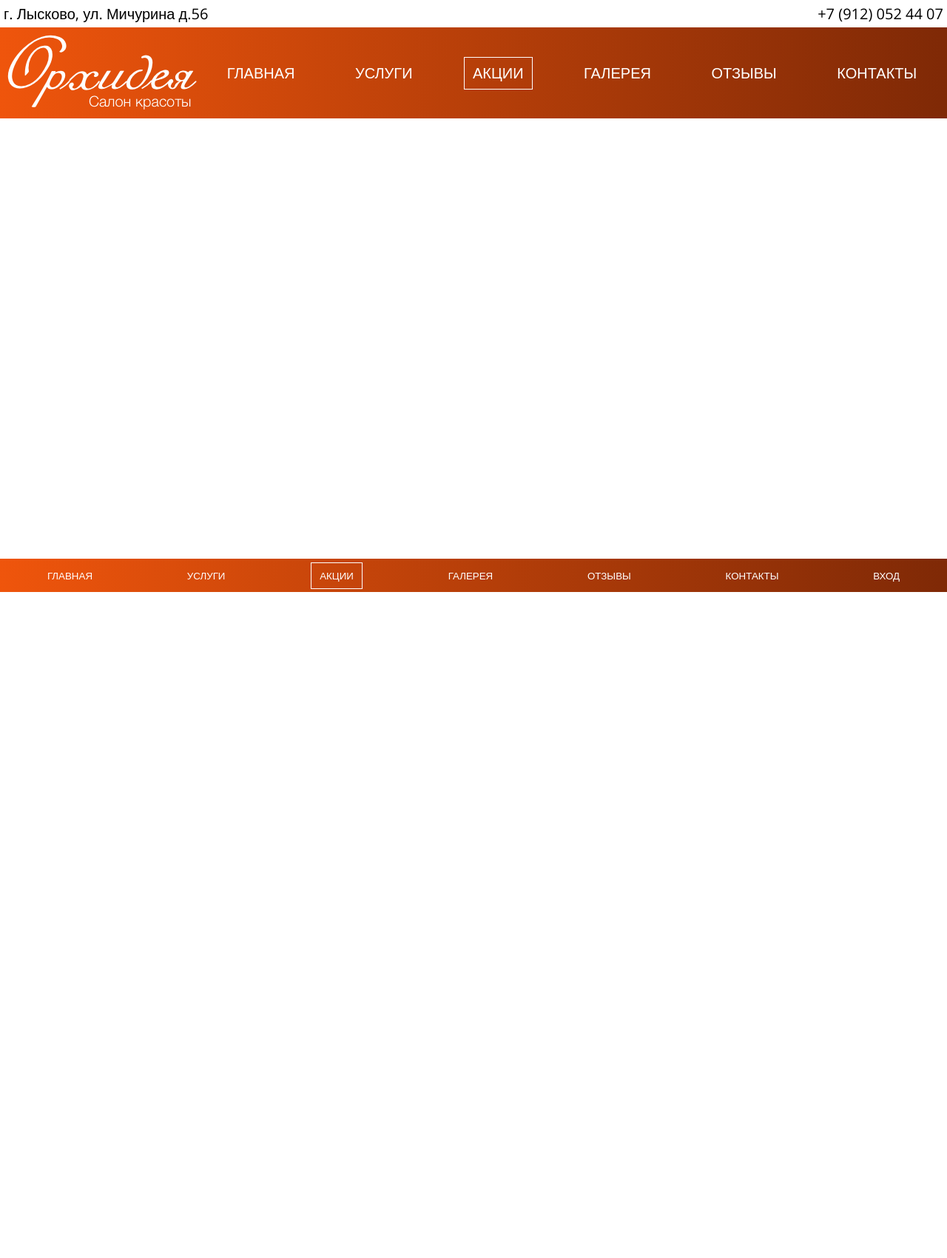
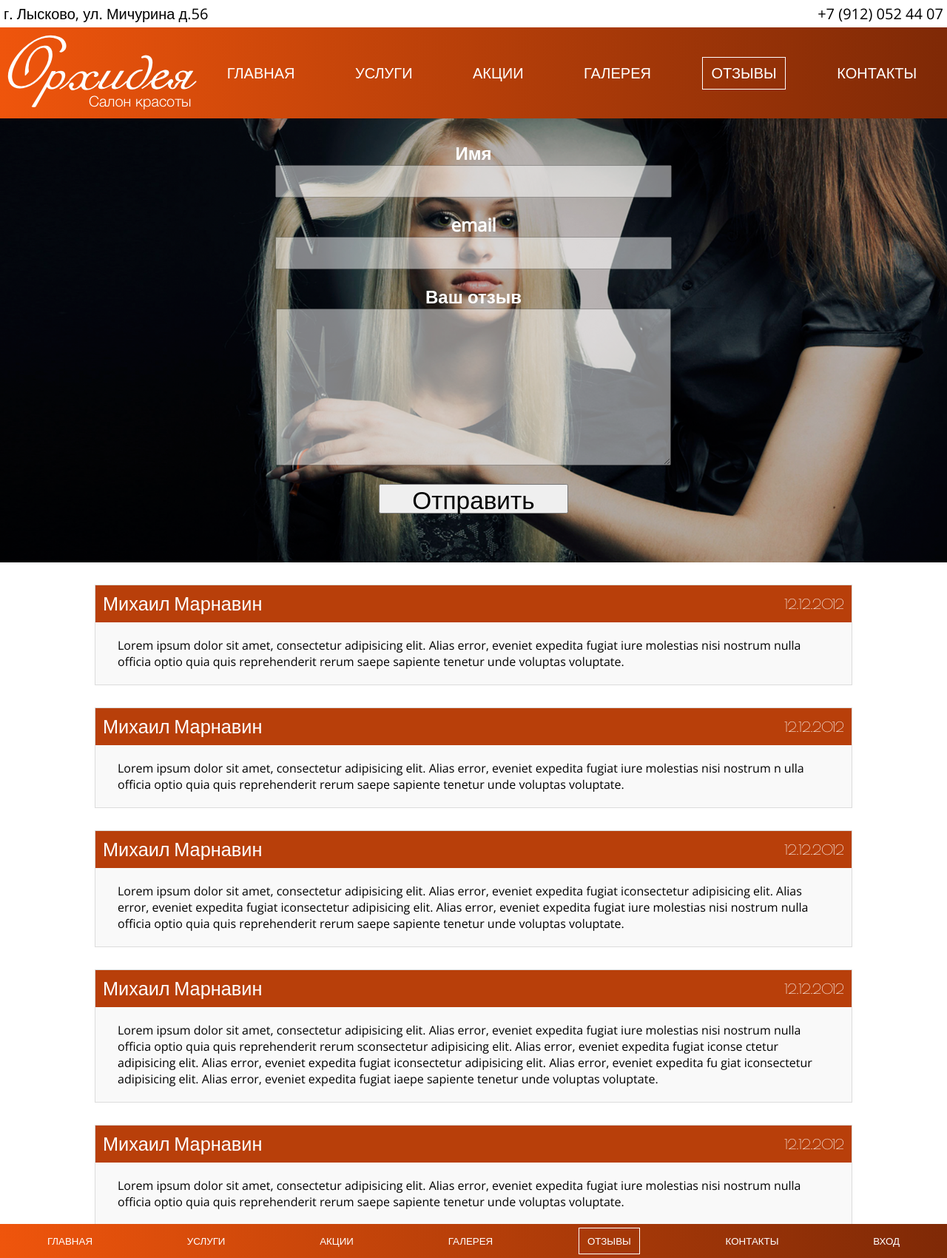
Before and after one commit to frigateStudio/storm.ru, a PHP site: page /html/review.html in a window 1280 px wide. Shown: the whole page at 74% size. Before the commit the page ends 800 px from the top, so only its background shows below. Run offline with PHP 8.4, Linux system fonts and the light colour scheme; some libraries are stand-ins or nearby versions.

Commit message:
Готова верстка Отзывов

```diff
--- a/html/index.html
+++ b/html/index.html
@@ -42,7 +42,7 @@
             <li><a href="#">УСЛУГИ</a></li>
             <li><a href="stock.html">АКЦИИ</a></li>
             <li><a href="#">ГАЛЕРЕЯ</a></li>
-            <li><a href="#">ОТЗЫВЫ</a></li>
+            <li><a href="review.html">ОТЗЫВЫ</a></li>
             <li><a href="#">КОНТАКТЫ</a></li>
         </ul>
     </menu>
@@ -120,7 +120,7 @@
                 <li><a href="#">УСЛУГИ</a></li>
                 <li><a href="stock.html">АКЦИИ</a></li>
                 <li><a href="#">ГАЛЕРЕЯ</a></li>
-                <li><a href="#">ОТЗЫВЫ</a></li>
+                <li><a href="review.html">ОТЗЫВЫ</a></li>
                 <li><a href="#">КОНТАКТЫ</a></li>
                 <li><a href="#">ВХОД</a></li>
             </ul>
--- a/html/review.html
+++ b/html/review.html
@@ -22,7 +22,7 @@
     <script>
         $(window).on('load', function () {
             var $preLoader = $('#page-preLoader'),
-                    $spinner   = $preLoader.find('.spinner');
+                    $spinner = $preLoader.find('.spinner');
             $spinner.fadeOut();
             $preLoader.delay(350).fadeOut('slow');
 
@@ -36,20 +36,107 @@
 
 <header>
     <address>г. Лысково, ул. Мичурина д.56</address>
-    <a id ="phone" href="tel:+7 (912) 052 44 07">+7 (912) 052 44 07</a>
+    <a id="phone" href="tel:+7 (912) 052 44 07">+7 (912) 052 44 07</a>
     <img id="logo" src="image/logo.png">
     <menu>
         <ul>
             <li><a href="index.html">ГЛАВНАЯ</a></li>
             <li><a href="#">УСЛУГИ</a></li>
-            <li><a href="stock.html" class="active">АКЦИИ</a></li>
+            <li><a href="stock.html">АКЦИИ</a></li>
             <li><a href="#">ГАЛЕРЕЯ</a></li>
-            <li><a href="#">ОТЗЫВЫ</a></li>
+            <li><a href="#" class="active">ОТЗЫВЫ</a></li>
             <li><a href="#">КОНТАКТЫ</a></li>
         </ul>
     </menu>
 </header>
 <main>
+    <div class="doReview">
+        <form>
+            <h3>Имя</h3>
+            <p>
+                <input type="text" id="name" title="name">
+            </p>
+            <h3>email</h3>
+            <p>
+                <input type="email" id="email" title="email">
+            </p>
+            <h3>Ваш отзыв</h3>
+            <p>
+                <textarea  id="review" title="review" ></textarea>
+            </p>
+            <p><button  id="button">Отправить</button></p>
+
+
+        </form>
+    </div>
+    <div class="reviews">
+        <div class="review">
+            <div class="review_header">
+                <span class="review_name">Михаил Марнавин</span>
+                <span class="review_date">12.12.2012</span>
+            </div>
+            <p class="review_content">
+                Lorem ipsum dolor sit amet, consectetur adipisicing elit. Alias error, eveniet expedita fugiat iure
+                molestias
+                nisi nostrum nulla officia optio quia quis reprehenderit rerum saepe sapiente tenetur unde voluptas
+                voluptate.
+            </p>
+        </div>
+        <div class="review">
+            <div class="review_header">
+                <span class="review_name">Михаил Марнавин</span>
+                <span class="review_date">12.12.2012</span>
+            </div>
+            <p class="review_content">
+                Lorem ipsum dolor sit amet, consectetur adipisicing elit. Alias error, eveniet expedita fugiat iure
+                molestias nisi nostrum n
+                ulla officia optio quia quis reprehenderit rerum saepe sapiente tenetur unde voluptas voluptate.
+            </p>
+        </div>
+        <div class="review">
+            <div class="review_header">
+                <span class="review_name">Михаил Марнавин</span>
+                <span class="review_date">12.12.2012</span>
+            </div>
+            <p class="review_content">
+                Lorem ipsum dolor sit amet, consectetur adipisicing elit. Alias error, eveniet expedita fugiat
+                iconsectetur adipisicing elit.
+                Alias error, eveniet expedita fugiat iconsectetur adipisicing elit. Alias error, eveniet expedita fugiat
+                iure molestias nisi
+                nostrum nulla officia optio quia quis reprehenderit rerum saepe sapiente tenetur unde voluptas
+                voluptate.
+            </p>
+        </div>
+        <div class="review">
+            <div class="review_header">
+                <span class="review_name">Михаил Марнавин</span>
+                <span class="review_date">12.12.2012</span>
+            </div>
+            <p class="review_content">
+                Lorem ipsum dolor sit amet, consectetur adipisicing elit. Alias error, eveniet expedita fugiat iure
+                molestias nisi nostrum
+                nulla officia optio quia quis reprehenderit rerum sconsectetur adipisicing elit. Alias error, eveniet
+                expedita fugiat iconse
+                ctetur adipisicing elit. Alias error, eveniet expedita fugiat iconsectetur adipisicing elit. Alias
+                error, eveniet expedita fu
+                giat iconsectetur adipisicing elit. Alias error, eveniet expedita fugiat iaepe sapiente tenetur unde
+                voluptas voluptate.
+            </p>
+
+        </div>
+        <div class="review">
+            <div class="review_header">
+                <span class="review_name">Михаил Марнавин</span>
+                <span class="review_date">12.12.2012</span>
+            </div>
+            <p class="review_content">
+                Lorem ipsum dolor sit amet, consectetur adipisicing elit. Alias error, eveniet expedita fugiat iure
+                molestias nisi nostrum nulla officia optio quia quis reprehenderit rerum saepe sapiente tenetur unde
+                voluptas voluptate.
+            </p>
+        </div>
+    </div>
+
 
 </main>
 <footer>
@@ -57,9 +144,9 @@
         <ul>
             <li><a href="index.html">ГЛАВНАЯ</a></li>
             <li><a href="#">УСЛУГИ</a></li>
-            <li><a href="stock.html" class="active">АКЦИИ</a></li>
+            <li><a href="stock.html">АКЦИИ</a></li>
             <li><a href="#">ГАЛЕРЕЯ</a></li>
-            <li><a href="#">ОТЗЫВЫ</a></li>
+            <li><a href="#" class="active">ОТЗЫВЫ</a></li>
             <li><a href="#">КОНТАКТЫ</a></li>
             <li><a href="#">ВХОД</a></li>
         </ul>
--- a/html/styles/styles.css
+++ b/html/styles/styles.css
@@ -64,7 +64,7 @@ footer {
   position: absolute;
   left: 0;
   bottom: 0;
-  height: 45px;
+  height: 46px;
   width: 100%;
   background-image: linear-gradient(270deg, #7F2906 0%, #EF550C 100%); }
   footer menu {
@@ -165,6 +165,84 @@ footer {
         margin-top: 10px;
         display: block;
         height: 100%; }
+  .pagination .active {
+    background-color: maroon; }
+
+.reviews {
+  width: 80%;
+  margin: 20px auto; }
+  .reviews .review {
+    margin: 30px 0;
+    border: 1px solid gainsboro;
+    background-color: #f9f9f9; }
+    .reviews .review .review_header {
+      text-align: justify;
+      background-color: #b83f0a;
+      color: white;
+      padding: 10px 0;
+      font-family: "Poiret One", sans-serif; }
+      .reviews .review .review_header .review_name {
+        font-size: 19pt;
+        margin-left: 10px; }
+      .reviews .review .review_header .review_date {
+        float: right;
+        font-size: 14pt;
+        margin: 4px 10px; }
+    .reviews .review p {
+      padding: 20px 30px; }
+
+.doReview {
+  padding: 30px 0;
+  width: 100%;
+  background: url("../image/backReview.png") 100% 100% no-repeat black;
+  /* Добавляем фон */
+  background-attachment: fixed;
+  background-size: cover;
+  height: 540px;
+  text-align: center; }
+  .doReview form p {
+    padding: 0 0 20px 0; }
+  .doReview form input, .doReview form textarea {
+    padding: 5px 10px; }
+  .doReview h3 {
+    font-family: 'Open Sans', sans-serif;
+    color: white;
+    font-size: 18pt; }
+  .doReview #name, .doReview #email, .doReview #review {
+    width: 40%;
+    font-size: 15pt;
+    opacity: 0.5; }
+  .doReview #name:focus, .doReview #email:focus, .doReview #review:focus {
+    opacity: 1;
+    outline: none; }
+  .doReview #name, .doReview #email {
+    height: 30px; }
+  .doReview #review {
+    height: 200px; }
+  .doReview #button {
+    height: 40px;
+    width: 20%;
+    font-family: "Poiret One", sans-serif;
+    font-size: 25pt; }
+
+.fixed_doReview {
+  background-color: white;
+  width: 30%;
+  height: 50px;
+  position: fixed;
+  left: 50%;
+  bottom: 10px;
+  z-index: 10;
+  margin-left: -15%;
+  text-align: center;
+  border: 3px solid maroon; }
+  .fixed_doReview a {
+    display: block;
+    color: black;
+    height: 100%;
+    padding: 5px;
+    font-size: 20pt;
+    font-weight: 500; }
 
 /*адаптация*/
 @media (max-width: 900px) {
--- a/html/styles/styles.scss
+++ b/html/styles/styles.scss
@@ -80,8 +80,7 @@ footer {
   position: absolute;
   left: 0;
   bottom: 0;
-  height: 45px;
-
+  height: 46px;
   width: 100%;
   background-image: $backGroundOrange;
   menu {
@@ -178,33 +177,136 @@ footer {
     }
   }
 }
-.pagination{
+.pagination {
   text-align: center;
-  margin-bottom:30px;
-  ul{
+  margin-bottom: 30px;
+
+  ul {
     display: inline-flex;
     display: -webkit-inline-flex; /* Safari */
     width: auto;
     margin: 20px 0 30px 0;
 
-    li{
+    li {
       width: 40px;
       height: 40px;
       background-color: #b83f0a;
-      margin:5px;
+      margin: 5px;
 
-      a{
+      a {
         margin-top: 10px;
         display: block;
         height: 100%;
 
-
-
       }
     }
   }
+  .active {
+    background-color: maroon;
+  }
 }
 
+.reviews{
+  width: 80%;
+  margin: 20px auto;
+  .review {
+    margin: 30px 0;
+    border: 1px solid gainsboro;
+    background-color: #f9f9f9;
+    .review_header {
+      text-align: justify;
+      background-color: #b83f0a;
+      color: white;
+      padding: 10px 0;
+      font-family: "Poiret One", sans-serif;
+
+      .review_name {
+        font-size: 19pt;
+        margin-left: 10px;
+      }
+      .review_date {
+        float: right;
+        font-size: 14pt;
+        margin: 4px 10px;
+      }
+    }
+    p {
+      padding: 20px 30px;
+    }
+  }
+
+}
+.doReview{
+  padding:30px 0;
+  width: 100%;
+  background: url("../image/backReview.png") 100% 100% no-repeat black; /* Добавляем фон */
+  background-attachment: fixed;
+  background-size: cover;
+  height: 540px;
+  text-align: center;
+  form{
+    p{
+      padding: 0 0 20px 0;
+    }
+    input,textarea{
+      padding: 5px 10px;
+    }
+
+  }
+  h3{
+    font-family: 'Open Sans', sans-serif;
+    color:white;
+    font-size: 18pt;
+  }
+  #name,#email,#review{
+    width: 40%;
+    font-size: 15pt;
+    opacity: 0.5;
+  }
+  #name:focus, #email:focus, #review:focus{
+    opacity: 1;
+    outline: none;
+  }
+  #name,#email{
+    height: 30px;
+  }
+  #review{
+
+    height: 200px;
+  }
+  #button{
+height: 40px;
+    width: 20%;
+    font-family: "Poiret One", sans-serif;
+    font-size: 25pt;
+
+  }
+}
+
+.fixed_doReview{
+  background-color: white;
+  width: 30%;
+  height: 50px;
+  position: fixed;
+  left:50%;
+  bottom:10px;
+  z-index: 10;
+  margin-left:-15%;
+  text-align: center;
+  border: 3px solid maroon;
+
+
+  a{
+    display: block;
+    color:black;
+    height: 100%;
+    padding: 5px;
+    font-size: 20pt;
+font-weight: 500;
+
+  }
+
+}
 
 /*адаптация*/
 @media (max-width: 900px) {
```
Also changed, not shown: html/stock.html (+4 -4 lines), html/image/backReview.png (added), 3 other files.
